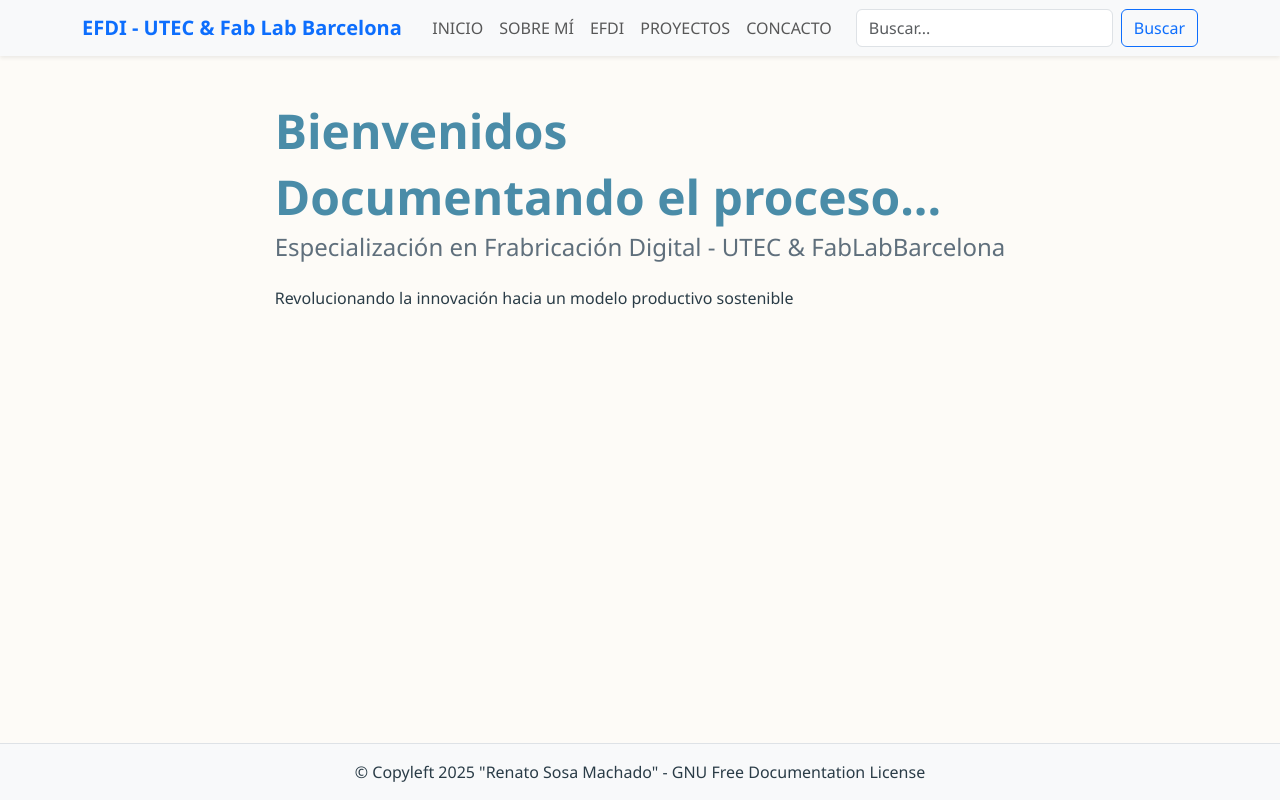
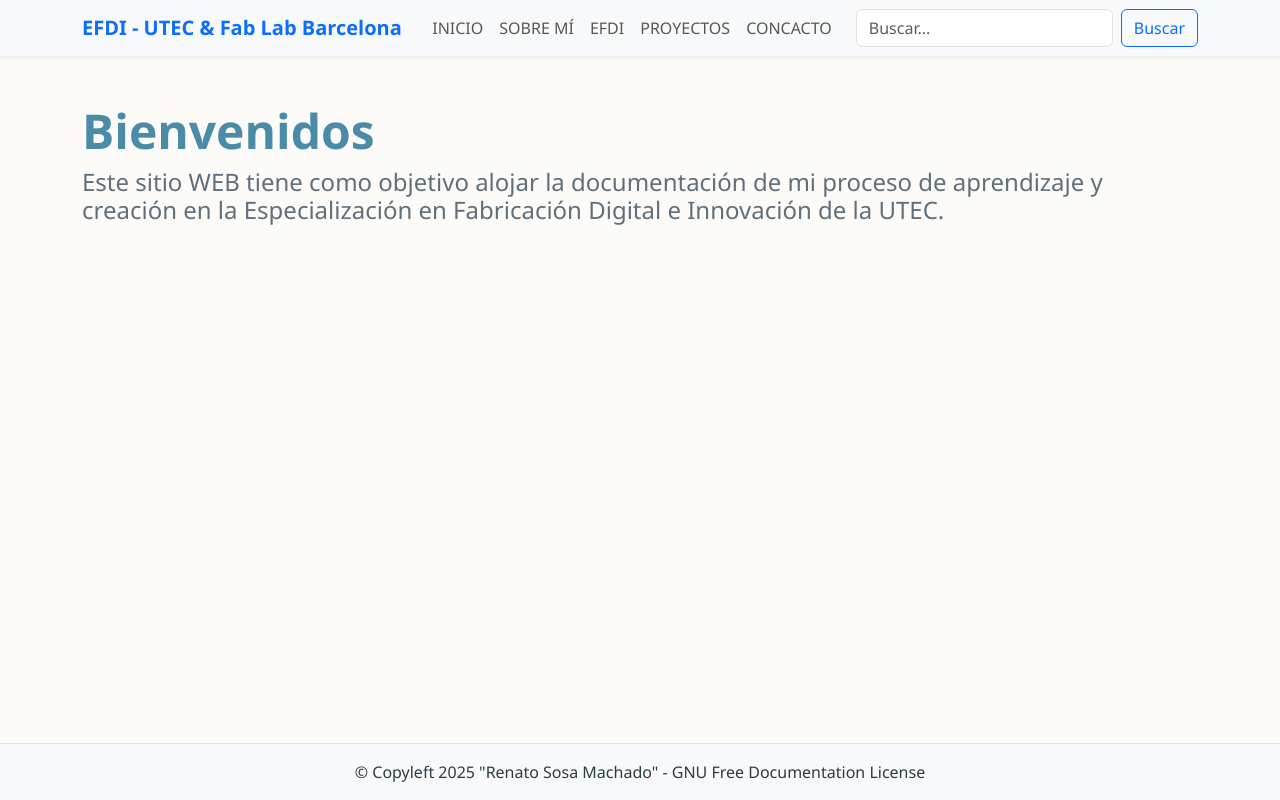
Before and after one commit to renatososa/renato-scheeffer, a plain HTML site: page index.html in a window 1280 px wide. Drawn offline with nearby package versions, Linux system fonts and the light colour scheme.

Commit message:
modificacion de la informacion del home

```diff
--- a/index.html
+++ b/index.html
@@ -14,9 +14,7 @@
     <div class="d-flex flex-column flex-lg-row align-items-center justify-content-center gap-5">
     <div class="intro-text">
         <h1>Bienvenidos</h1>
-        <h1>Documentando el proceso...</h1>
-        <h2 class="mb-4">Especialización en Frabricación Digital - UTEC & FabLabBarcelona</h2>
-        <p class="mb-4">Revolucionando la innovación hacia un modelo productivo sostenible</p>
+        <h2 class="mb-4">Este sitio WEB tiene como objetivo alojar la documentación de mi proceso de aprendizaje y creación en la Especialización en Fabricación Digital e Innovación de la UTEC. </h2>
     </div>
     </div>
 </main>
```
